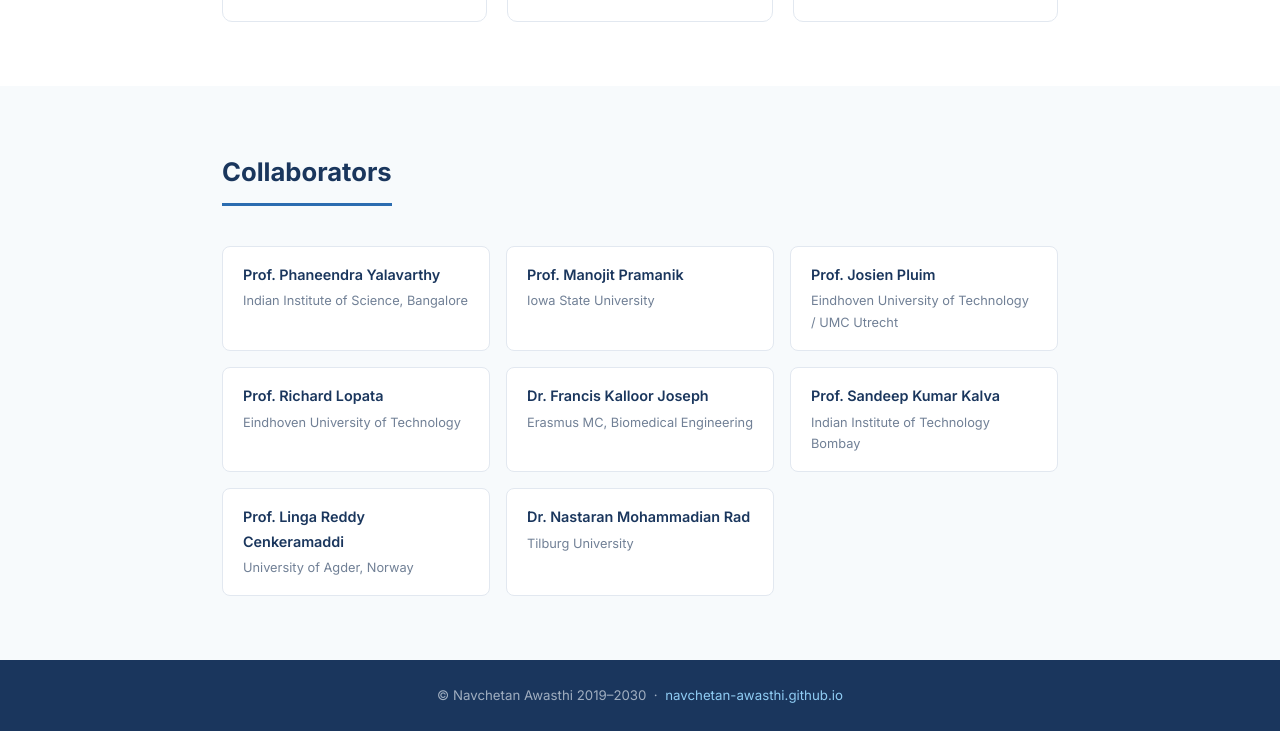
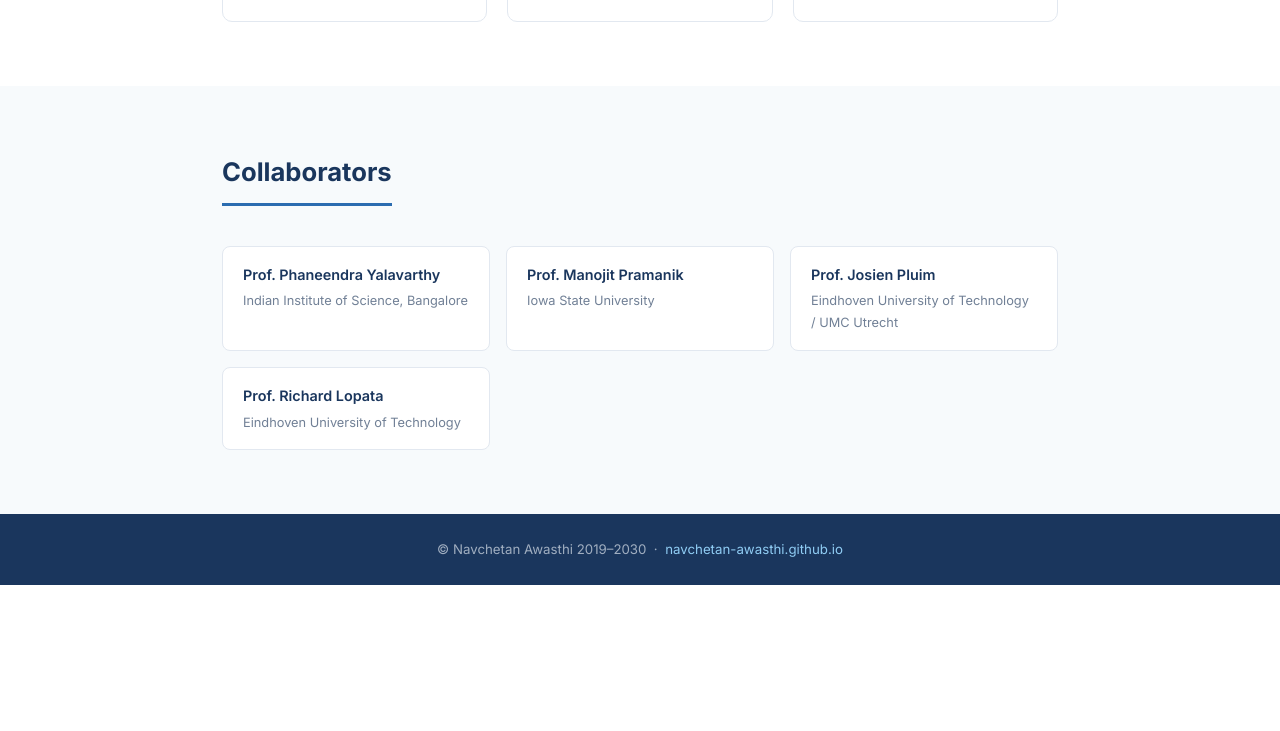
Before and after one commit to navchetan-awasthi/navchetan-awasthi.github.io, a plain HTML site: page research.html in a window 1280 px wide. Shown: the part 1787-2518 px from the top of the page. After the commit the page ends 2372 px from the top, so only its background shows below. Drawn offline with Linux system fonts and the light colour scheme.

Commit message:
Remove collaborators from research.html
Removed multiple collaborator entries from the research section.

```diff
--- a/research.html
+++ b/research.html
@@ -173,22 +173,6 @@
                     <h4>Prof. Richard Lopata</h4>
                     <p>Eindhoven University of Technology</p>
                 </div>
-                <div class="collab-item">
-                    <h4>Dr. Francis Kalloor Joseph</h4>
-                    <p>Erasmus MC, Biomedical Engineering</p>
-                </div>
-                <div class="collab-item">
-                    <h4>Prof. Sandeep Kumar Kalva</h4>
-                    <p>Indian Institute of Technology Bombay</p>
-                </div>
-                <div class="collab-item">
-                    <h4>Prof. Linga Reddy Cenkeramaddi</h4>
-                    <p>University of Agder, Norway</p>
-                </div>
-                <div class="collab-item">
-                    <h4>Dr. Nastaran Mohammadian Rad</h4>
-                    <p>Tilburg University</p>
-                </div>
 
             </div>
         </div>
```
